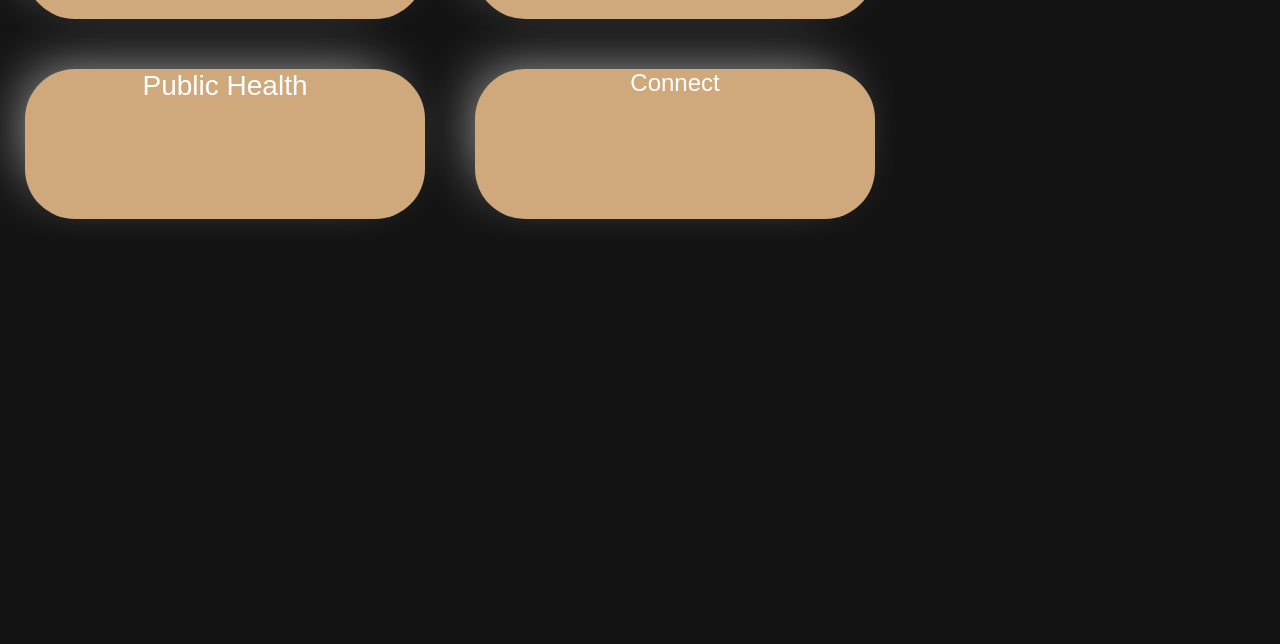
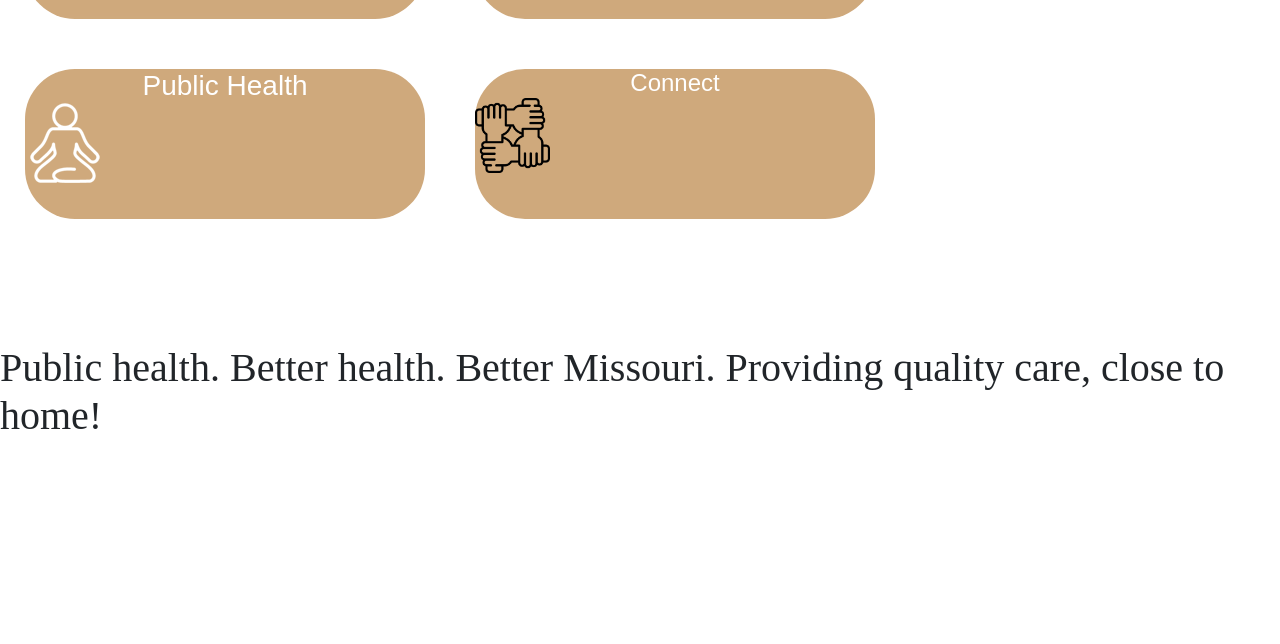
Before and after one commit to crosssawyer/harrisoncountyhealthco.github.io, a plain HTML site: page index.html in a window 1280 px wide. Shown: the part 736-1380 px from the top of the page. After the commit the page ends 1184 px from the top, so only its background shows below. Drawn offline with nearby package versions, Linux system fonts and the light colour scheme.

Commit message:
Format hotfix
-added images
-fixed some formatting

```diff
--- a/index.html
+++ b/index.html
@@ -47,21 +47,30 @@
     </nav>
     <div class="bigbanner">
       <img src="images/cvd19Visual.jpg" alt="File Not Found" class="bigpopup" />
-      <div class="frontbox">this is awesome</div>
     </div>
     <div class="box-containers">
       <div class="headerbox" id="box1">
         <h1 class="box-style-header">Hospice</h1>
+        <img src="images/mountain-tops.png" alt="" />
       </div>
       <div class="headerbox" id="box2">
         <h2 class="box-style-header">Home Health</h2>
+        <img src="images/heart-watch.png" alt="" />
       </div>
       <div class="headerbox" id="box3">
         <h3 class="box-style-header">Public Health</h3>
+        <img src="images/yoga.png" alt="" />
       </div>
       <div class="headerbox" id="box4">
         <h4 class="box-style-header">Connect</h4>
+        <img src="images/community.png" alt="" class="connectpicture" />
       </div>
+    </div>
+    <div class="moreinfo">
+      <h1>
+        Public health. Better health. Better Missouri. Providing quality care,
+        close to home!
+      </h1>
     </div>
     <script
       src="https://cdn.jsdelivr.net/npm/bootstrap@5.3.0/dist/js/bootstrap.bundle.min.js"
--- a/style.css
+++ b/style.css
@@ -2,7 +2,7 @@
     box-sizing: border-box;
     margin: 0;
     padding: 0;
-    font-family: fantasy;
+    font-family: inherit;
 }
 
 img{
@@ -24,6 +24,7 @@ img{
 }
 
 .navbar__container{
+    font-family: fantasy;
     display: flex;
     justify-content: space-between;
     height: 80px;
@@ -111,8 +112,7 @@ img{
 }
 
 .box-containers{
-    height: 800px;
-    background-color: #131313;
+    height: 500px;
 }
 
 .headerbox{
@@ -125,6 +125,8 @@ img{
     -webkit-box-shadow: -16px -16px 56px -19px rgba(255,255,255,0.64);
     -moz-box-shadow: -16px -16px 56px -19px rgba(255,255,255,0.64);
     border-radius: 50px;
+    font-family: fantasy;
+
 }
 
 .box-style-header{
@@ -136,3 +138,12 @@ img{
     width: 50%;
     color: #fff;
 }
+
+.moreinfo{
+    font-family: serif;
+}
+
+.connectpicture{
+    height: 75px;
+    color: white;
+}
```
Also changed, not shown: images/community.png (added), images/heart-watch.png (added), images/mountain-tops.png (added), images/yoga.png (added).
